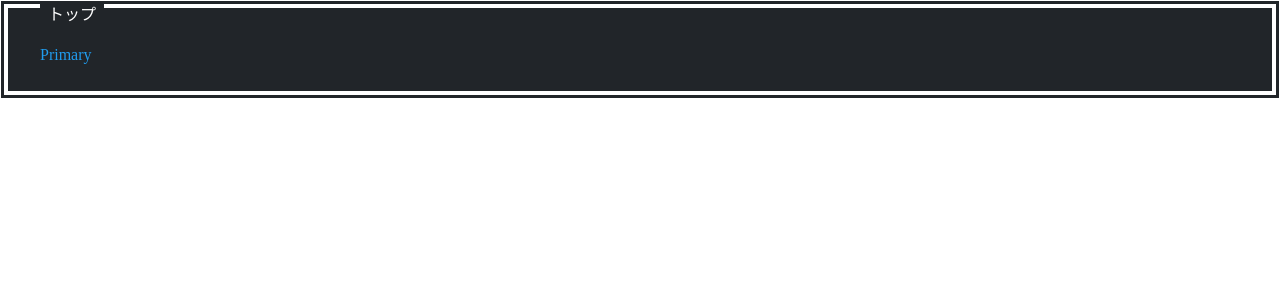
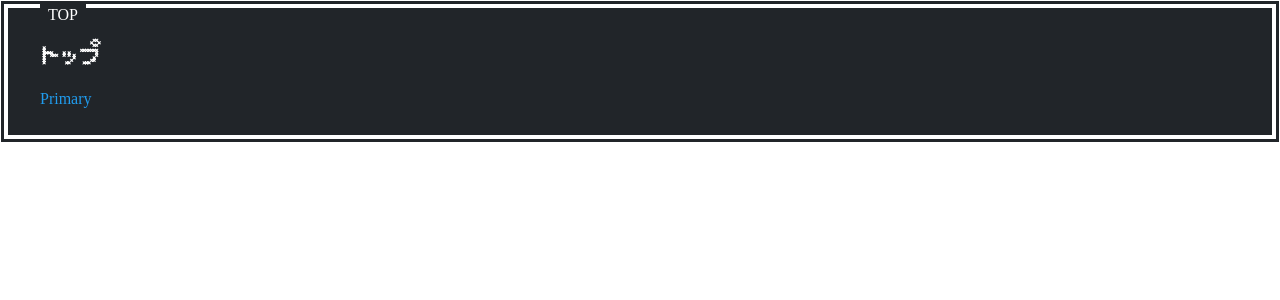
Before and after one commit to ppppppsmash/game-tournament-survey, a Nuxt app: page / in a window 1280 px wide. Shown: the top 300 px of the page. Built offline with nearby package versions, Linux system fonts and the light colour scheme.

Commit message:
mod: tailwindcssでNuもちフォント

```diff
--- a/assets/css/tailwind.css
+++ b/assets/css/tailwind.css
@@ -1,3 +1,8 @@
 @tailwind base;
 @tailwind components;
 @tailwind utilities;
+
+@font-face {
+  font-family: 'Numochi';
+  src: url('/fonts/numochi.otf') format('opentype');
+}
--- a/assets/scss/main.scss
+++ b/assets/scss/main.scss
@@ -1,5 +1,14 @@
 @import '../../node_modules/nes.css/css/nes.css';
 
+// @font-face {
+//   font-family: 'Numochi';
+//   src: url('~/assets/fonts/numochi.otf') format('opentype');
+// }
+
 html, body, pre, code, kbd, samp {
-  //font-family: ;
+  font-family: 'Press Start 2P';
 }
+
+// .text-numochi {
+//   font-family: 'Numochi'
+// }
--- a/nuxt.config.ts
+++ b/nuxt.config.ts
@@ -5,13 +5,22 @@ export default defineNuxtConfig({
     '@/assets/css/tailwind.css',
     '@/assets/scss/main.scss'
   ],
-  build: {
+  googleFonts: {
+    googleFonts: {
+      preload: true,
+      useStylesheet: true
+    }
   },
   modules: [
     '@pinia/nuxt',
     '@pinia-plugin-persistedstate/nuxt',
     'nuxt-icon',
-    '@nuxtjs/tailwindcss'
+    '@nuxtjs/tailwindcss',
+    ['@nuxtjs/google-fonts', {
+      families: {
+        'Press+Start+2P': true,
+      }
+    }]
   ],
   runtimeConfig: {
     public: {
--- a/package.json
+++ b/package.json
@@ -16,6 +16,7 @@
     "vue-router": "^4.2.5"
   },
   "dependencies": {
+    "@nuxtjs/google-fonts": "^3.0.2",
     "@nuxtjs/tailwindcss": "^6.8.0",
     "@pinia-plugin-persistedstate/nuxt": "^1.1.2",
     "@pinia/nuxt": "^0.4.11",
--- a/pages/index.vue
+++ b/pages/index.vue
@@ -4,8 +4,12 @@
 
 <template>
   <div>
+    <dialog class="nes-dialog" id="dialog">
+      <h1 class="mt-2 mb-2 text-center">Keyboard Shortcuts</h1>
+    </dialog>
     <section class="nes-container is-dark with-title">
-      <h2 class="title">トップ</h2>
+      <h2 class="title">TOP</h2>
+      <p class="font-numochi text-xl font-semibold">トップ</p>
       <span class="nes-text is-primary">Primary</span>
     </section>
   </div>
--- a/tailwind.config.js
+++ b/tailwind.config.js
@@ -9,7 +9,11 @@ export default {
     './app.vue',
   ],
   theme: {
-    extend: {},
+    extend: {
+      fontFamily: {
+        numochi: ['Numochi']
+      }
+    },
   },
   plugins: [],
 }
```
Also changed, not shown: public/fonts/numochi.otf (added), 1 other file (tests, documents, lock files or other folders).
